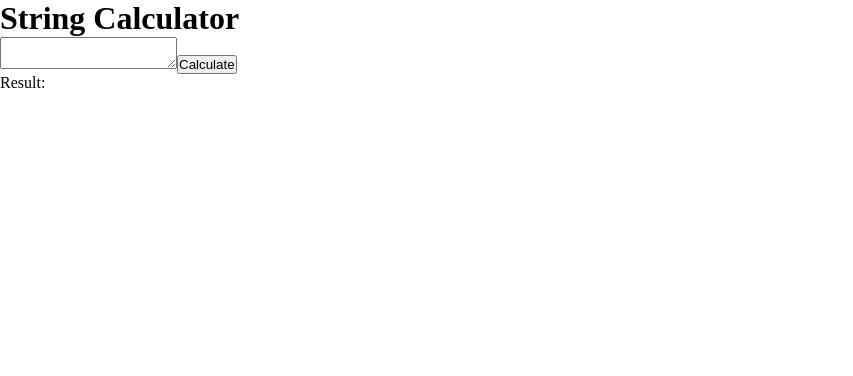
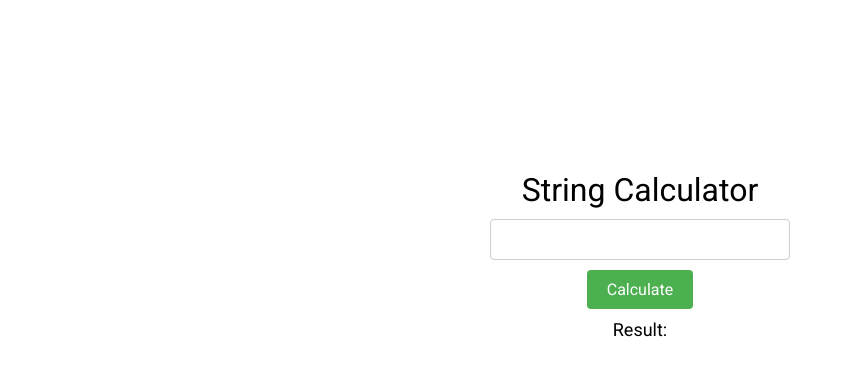
Before and after one commit to srishtidhiman/calculator-nextjs, a Next.js app: page / in a window 1280 px wide. Shown: the top 376 px of the page, without its empty margins (0-853 px from the left). Built offline with nearby package versions, Linux system fonts and the light colour scheme.

Commit message:
Adding css styles and classes

```diff
--- a/src/pages/index.tsx
+++ b/src/pages/index.tsx
@@ -20,6 +20,7 @@ export default function Home() {
       setResult(error.message);
     }
   };
+
   const unescapeString = (str: string): string => {
     return str.replace(/\\n/g, '\n')
               .replace(/\\t/g, '\t')
@@ -29,14 +30,16 @@ export default function Home() {
               .replace(/\\\\/g, '\\');
   };
   return (
-    <div>
-      <h1>String Calculator</h1>
-      <textarea
+    <div className="container">
+      <h1 className="heading">String Calculator</h1>
+      <input
+        className="input-field"
+        type="text"
         value={input}
         onChange={(e) => setInput(e.target.value)}
       />
-      <button onClick={calculate}>Calculate</button>
-      <div>Result: {result}</div>
+      <button className="submit-button" onClick={calculate}>Calculate</button>
+      <div className="result">Result: {result}</div>
     </div>
   );
 }
--- a/src/styles/globals.css
+++ b/src/styles/globals.css
@@ -1,4 +1,7 @@
+@import url('https://fonts.googleapis.com/css2?family=Roboto:ital,wght@0,100;0,300;0,400;0,500;0,700;0,900;1,100;1,300;1,400;1,500;1,700;1,900&display=swap');
 * {
+  font-family: "Roboto", sans-serif;
+  font-weight: 400;
   box-sizing: border-box;
   padding: 0;
   margin: 0;
@@ -13,3 +16,46 @@ body {
 body {
   color: rgb(var(--foreground-rgb));
 }
+
+.container {
+  display: flex;
+  justify-content: center;
+  align-items: center;
+  flex-direction: column;
+  height: calc(100vh - 300px);
+}
+.centered {
+  background-color: lightgray;
+  padding: 20px;
+}
+.heading {
+  margin: 10px 0;
+}
+.input-field {
+  padding: 10px;
+  font-size: 16px;
+  border: 1px solid #ccc;
+  border-radius: 4px;
+  width: 300px;
+  margin-bottom: 10px;
+  box-sizing: border-box;
+}
+
+.submit-button {
+  background-color: #4CAF50;
+  color: white;
+  padding: 10px 20px;
+  font-size: 16px;
+  border: none;
+  border-radius: 4px;
+  cursor: pointer;
+  transition: background-color 0.3s ease;
+}
+
+.submit-button:hover {
+  background-color: #45a049;
+}
+.result {
+  font-size: 18px;
+  margin-top: 10px;
+}
```
